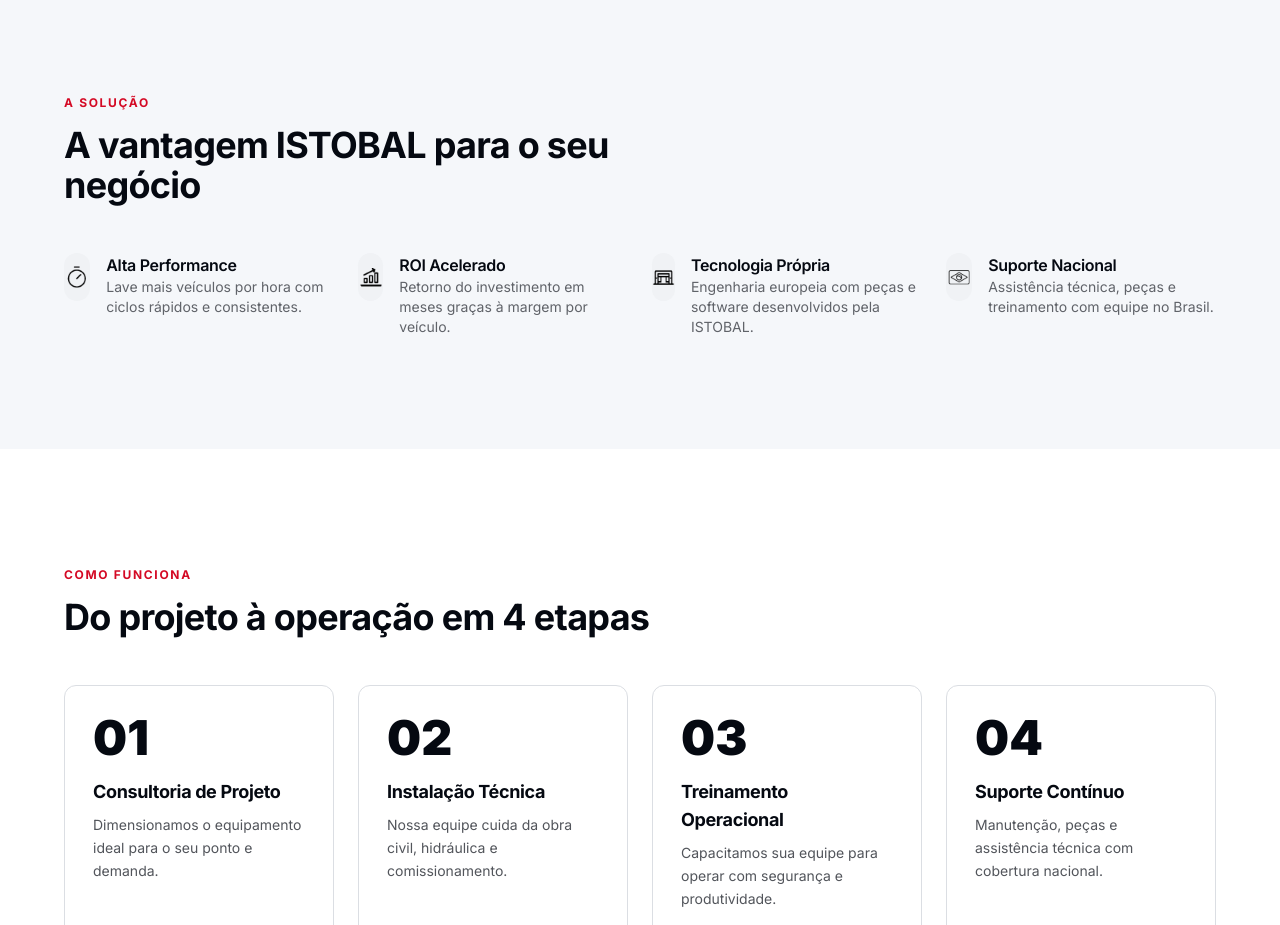
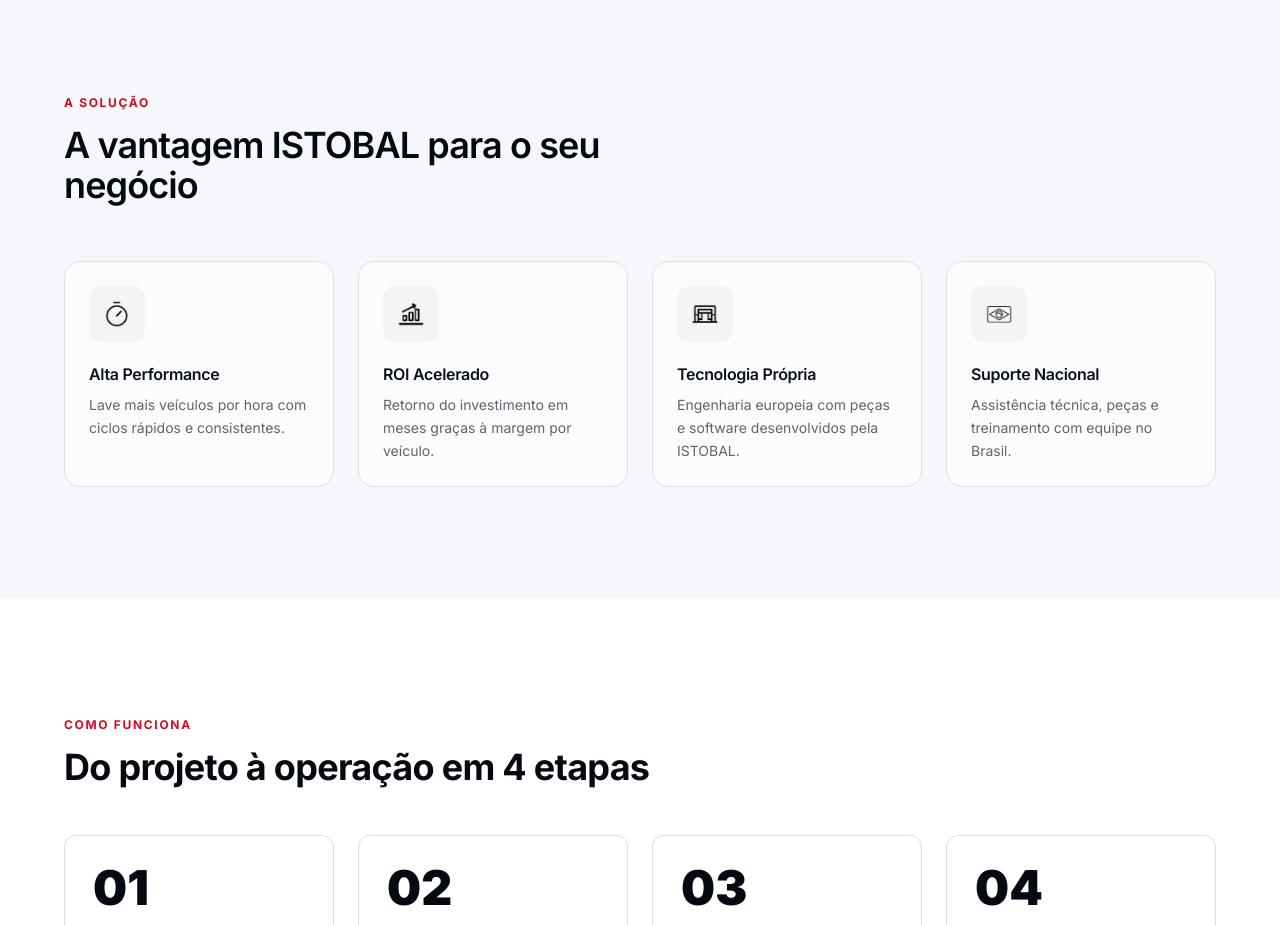
Before and after one commit to andrebastelli/istobal, a React (Vite) app: page / in a window 1280 px wide. Shown: the part 1620-2545 px from the top of the page. Built offline with nearby package versions, Linux system fonts and the light colour scheme.

Commit message:
feat: enhance benefits section styling and structure
Co-authored-by: andrebastelli <274825844+andrebastelli@users.noreply.github.com>

```diff
--- a/src/App.tsx
+++ b/src/App.tsx
@@ -220,26 +220,41 @@
   return (
     <section id="beneficios" className="py-20 md:py-28 bg-surface">
       <div className="container-x">
+
+        {/* Header */}
         <div className="max-w-2xl">
           <span className="eyebrow">A solução</span>
-          <h2 className="mt-3 text-3xl md:text-4xl">A vantagem ISTOBAL para o seu negócio</h2>
+          <h2 className="mt-3 text-3xl md:text-4xl font-semibold tracking-tight">
+            A vantagem ISTOBAL para o seu negócio
+          </h2>
         </div>
-        <div className="mt-12 grid sm:grid-cols-2 lg:grid-cols-4 gap-6">
+
+        {/* Grid */}
+        <div className="mt-14 grid sm:grid-cols-2 lg:grid-cols-4 gap-6">
           {BENEFITS.map((b, i) => (
-  <div key={i} className="flex items-start gap-4">
 
-    <div className="flex items-center justify-center w-12 h-12 rounded-full bg-muted">
+            <div
+              key={i}
+              className="group p-6 rounded-2xl bg-white/60 backdrop-blur border border-border hover:border-red-500/30 hover:shadow-lg transition-all duration-300"
+            >
+
+              {/* Ícone */}
+              <div className="w-14 h-14 rounded-xl bg-gray-100 flex items-center justify-center mb-5 group-hover:bg-red-500/10 transition">
                 <img
                   src={b.icon}
                   alt={b.title}
-        className="w-6 h-6 object-contain"
+                  className="w-7 h-7 object-contain"
                 />
               </div>
 
-    <div>
-      <h4 className="font-semibold">{b.title}</h4>
-      <p className="text-sm text-muted-foreground">{b.text}</p>
-    </div>
+              {/* Conteúdo */}
+              <h4 className="font-semibold text-base text-foreground">
+                {b.title}
+              </h4>
+
+              <p className="mt-2 text-sm text-muted-foreground leading-relaxed">
+                {b.text}
+              </p>
 
             </div>
           ))}
```
Lines whose indentation alone changed are shown as unchanged.
